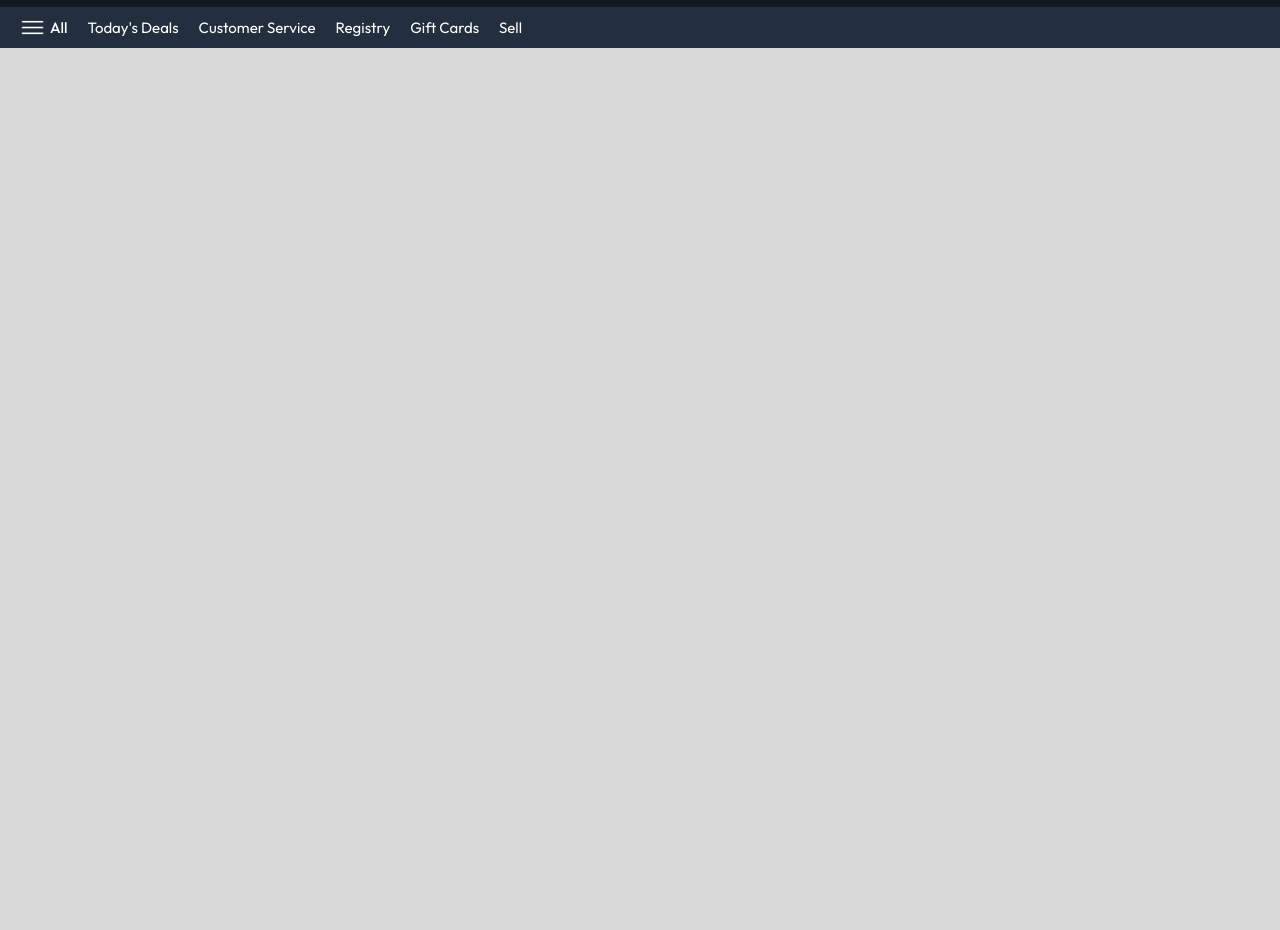
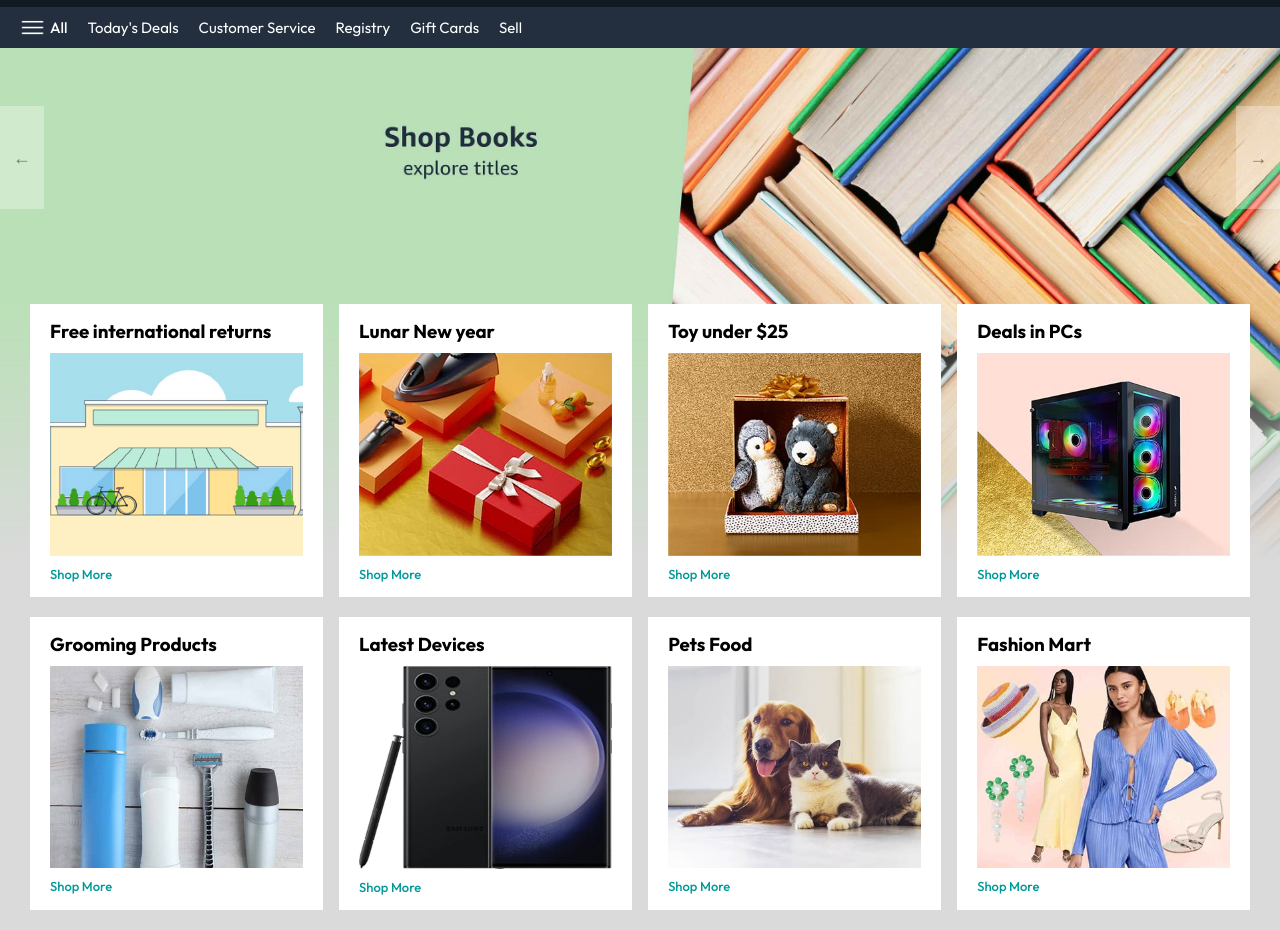
Before and after one commit to Vaibhav-kesarwani/Amazon-clone, a plain HTML site: page index.html in a window 1280 px wide. Shown: the part 54-984 px from the top of the page. Before the commit the page ends 800 px from the top, so only its background shows below. Drawn offline with Linux system fonts and the light colour scheme.

Commit message:
image slider

```diff
--- a/css/style.css
+++ b/css/style.css
@@ -1,4 +1,4 @@
-@import url('https://fonts.googleapis.com/css2?family=Outfit:wght@100..900&display=swap');
+@import url("https://fonts.googleapis.com/css2?family=Outfit:wght@100..900&display=swap");
 
 * {
   padding: 0;
@@ -114,3 +114,59 @@ nav {
   gap: 5px;
   font-weight: 500;
 }
+
+.header-slider ul {
+  display: flex;
+  overflow-y: hidden;
+}
+
+.header-img {
+  max-width: 100%;
+  mask-image: linear-gradient(to bottom, #000000 50%, transparent 100%);
+}
+
+.header-slider a {
+  position: absolute;
+  top: 20%;
+  z-index: 1;
+  padding: 5vh 1vw;
+  background: #ffffff4f;
+  color: #0000007b;
+  text-decoration: none;
+  font-weight: 600;
+  font-size: 18px;
+  cursor: pointer;
+}
+
+.control_next {
+  right: 0;
+}
+
+.box-row {
+  display: flex;
+  flex-wrap: wrap;
+  row-gap: 20px;
+  justify-content: space-between;
+  margin: 20px 30px;
+}
+
+.box-col {
+  display: flex;
+  flex-direction: column;
+  gap: 10px;
+  padding: 15px 20px;
+  background: #fff;
+  max-width: 24%;
+  min-height: 200px;
+  z-index: 1;
+}
+
+.box-col a {
+    font-size: 13px;
+    color: #009999;
+    font-weight: 500;
+}
+
+.header-box {
+    margin-top: -20vw;
+}
--- a/index.html
+++ b/index.html
@@ -14,7 +14,7 @@
       </a>
 
       <div class="nav-country">
-        <img src="./assets/location_icon.png" height="20" alt="location">
+        <img src="./assets/location_icon.png" height="20" alt="location" />
         <div>
           <p>Deliver to</p>
           <h1>India</h1>
@@ -24,21 +24,27 @@
       <div class="nav-search">
         <div class="nav-search-category">
           <p>All</p>
-            <img src="./assets/dropdown_icon.png" height="12">
+          <img src="./assets/dropdown_icon.png" height="12" />
         </div>
-        <input type="text" class="nav-search-input" placeholder="Search Amazon">
-        <img src="./assets/search_icon.png" class="nav-search-icon">
+        <input
+          type="text"
+          class="nav-search-input"
+          placeholder="Search Amazon"
+        />
+        <img src="./assets/search_icon.png" class="nav-search-icon" />
       </div>
 
       <div class="nav-language">
-        <img src="./assets/us_flag.png" width="25px">
+        <img src="./assets/us_flag.png" width="25px" />
         <p>EN</p>
-        <img src="./assets/dropdown_icon.png" width="8px">
+        <img src="./assets/dropdown_icon.png" width="8px" />
       </div>
 
       <div class="nav-text">
         <p>Hello, Sign in</p>
-        <h1>Account & Lists <img src="./assets/dropdown_icon.png" width="8px"></h1>
+        <h1>
+          Account & Lists <img src="./assets/dropdown_icon.png" width="8px" />
+        </h1>
       </div>
 
       <div class="nav-text">
@@ -47,14 +53,14 @@
       </div>
 
       <a href="" class="nav-cart">
-        <img src="./assets/cart_icon.png" width="35px">
+        <img src="./assets/cart_icon.png" width="35px" />
         <h4>Cart</h4>
       </a>
     </nav>
 
     <div class="nav-bottom">
       <div>
-            <img src="./assets/menu_icon.png" width="25px">
+        <img src="./assets/menu_icon.png" width="25px" />
         <p>All</p>
       </div>
       <p>Today's Deals</p>
@@ -63,5 +69,66 @@
       <p>Gift Cards</p>
       <p>Sell</p>
     </div>
+
+    <div class="header-slider">
+      <a href="#" class="control_prev">&#8592;</a>
+      <a href="#" class="control_next">&#8594;</a>
+      <ul>
+        <img src="./assets/header1.jpg" class="header-img" />
+        <img src="./assets/header2.jpg" class="header-img" />
+        <img src="./assets/header3.jpg" class="header-img" />
+        <img src="./assets/header4.jpg" class="header-img" />
+        <img src="./assets/header5.jpg" class="header-img" />
+        <img src="./assets/header6.jpg" class="header-img" />
+      </ul>
+    </div>
+
+    <div class="box-row header-box">
+      <div class="box-col">
+        <h3>Free international returns</h3>
+        <img src="./assets/box1-1.jpg" />
+        <a href="/">Shop More</a>
+      </div>
+      <div class="box-col">
+        <h3>Lunar New year</h3>
+        <img src="./assets/box1-2.jpg" />
+        <a href="/">Shop More</a>
+      </div>
+      <div class="box-col">
+        <h3>Toy under $25</h3>
+        <img src="./assets/box1-3.jpg" />
+        <a href="/">Shop More</a>
+      </div>
+      <div class="box-col">
+        <h3>Deals in PCs</h3>
+        <img src="./assets/box1-4.jpg" />
+        <a href="/">Shop More</a>
+      </div>
+    </div>
+
+    <div class="box-row">
+      <div class="box-col">
+        <h3>Grooming Products</h3>
+        <img src="./assets/box2-1.jpg" />
+        <a href="/">Shop More</a>
+      </div>
+      <div class="box-col">
+        <h3>Latest Devices</h3>
+        <img src="./assets/box2-2.jpg" />
+        <a href="/">Shop More</a>
+      </div>
+      <div class="box-col">
+        <h3>Pets Food</h3>
+        <img src="./assets/box2-3.jpg" />
+        <a href="/">Shop More</a>
+      </div>
+      <div class="box-col">
+        <h3>Fashion Mart</h3>
+        <img src="./assets/box2-4.jpg" />
+        <a href="/">Shop More</a>
+      </div>
+    </div>
+
+    <script src="./js/index.js"></script>
   </body>
 </html>
--- a/js/index.js
+++ b/js/index.js
@@ -0,0 +1,34 @@
+const imgs = document.querySelectorAll(".header-slider ul img");
+const prev = document.querySelector(".control_prev");
+const next = document.querySelector(".control_next");
+let index = 0;
+
+function changeSlide() {
+    for (let i = 0; i < imgs.length; i++) {
+        imgs[i].style.display = "none";
+    }
+
+    imgs[index].style.display = "block";
+}
+
+changeSlide();
+
+prev.addEventListener("click", (e) => {
+    if (index > 0) {
+        index--;
+    } else {
+        index = imgs.length - 1;
+    }
+
+    changeSlide();
+});
+
+next.addEventListener("click", (e) => {
+    if (index < imgs.length - 1) {
+        index++;
+    } else {
+        index = 0;
+    }
+
+    changeSlide();
+});
```
Lines whose indentation alone changed are shown as unchanged.
